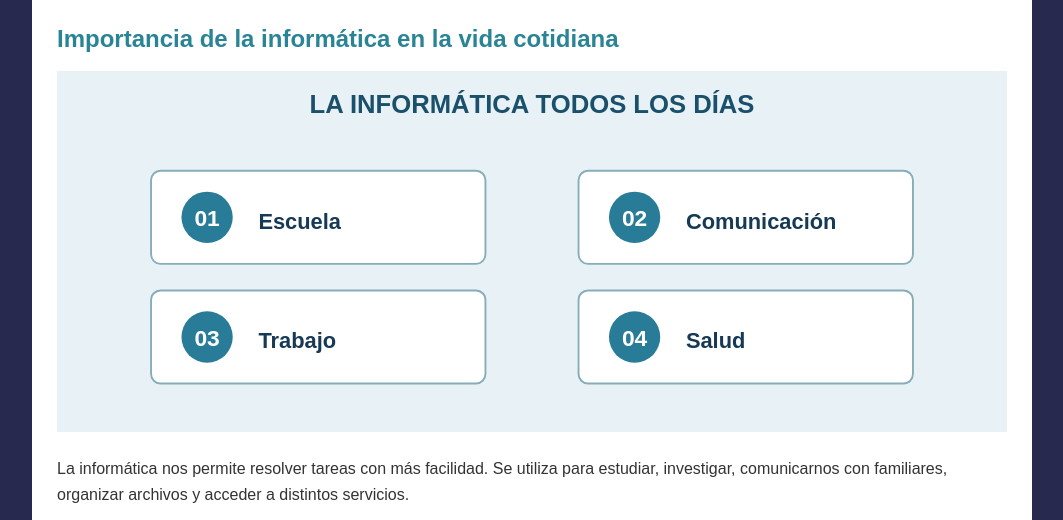
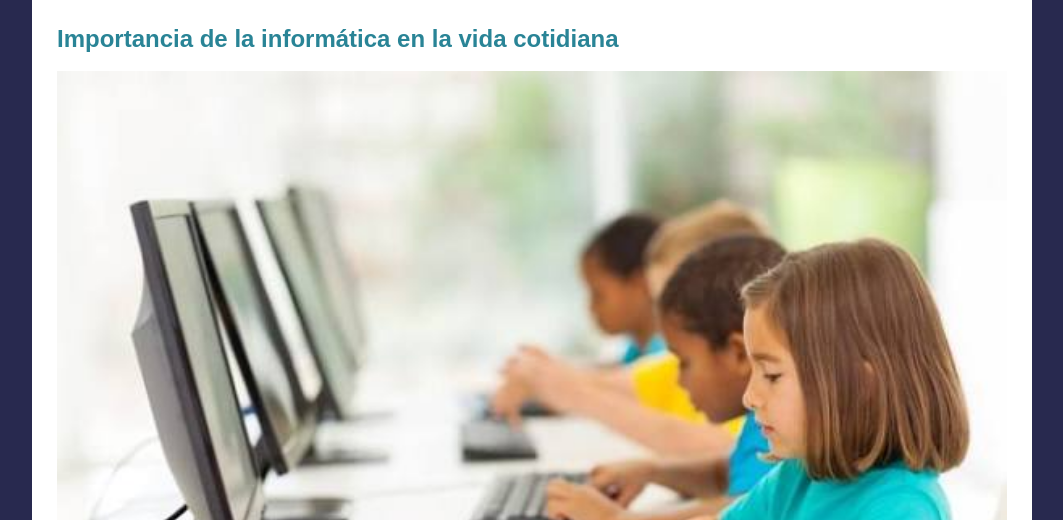
Before and after one commit to soycristianortega-hub/sitiowebinformatica2, a plain HTML site: page vida-cotidiana.html in a window 1280 px wide. Shown: the part 213-733 px from the top of the page, without its empty margins (108-1171 px from the left). Drawn offline with Linux system fonts and the light colour scheme.

Commit message:
Corregir rutas de fotos JPG ubicadas en raiz para vida-cotidiana.html

```diff
--- a/vida-cotidiana.html
+++ b/vida-cotidiana.html
@@ -23,7 +23,7 @@
 </nav>
     <main id="contenido" class="contenido">
         <h2 class="titulo">Importancia de la informática en la vida cotidiana</h2>
-<img src="imagenes/IMG_8845.JPG.jpeg" onerror="this.onerror=null;this.src='imagenes/vida.svg'" class="imagen-seccion img-fluid mb-4" alt="Usos de la informática en la escuela, la comunicación, el trabajo y la salud">
+<img src="IMG_8845.JPG.jpeg" onerror="this.onerror=null;this.src='imagenes/vida.svg'" class="imagen-seccion img-fluid mb-4" alt="Usos de la informática en la escuela, la comunicación, el trabajo y la salud">
 <p>La informática nos permite resolver tareas con más facilidad. Se utiliza para estudiar, investigar, comunicarnos con familiares, organizar archivos y acceder a distintos servicios.</p>
 <div class="row g-3"><div class="col-12 col-md-6"><h3 class="subtitulo">En la escuela</h3><p>Ayuda a buscar información, elaborar trabajos, crear presentaciones y tomar clases en línea.</p></div><div class="col-12 col-md-6"><h3 class="subtitulo">En casa y el trabajo</h3><p>Sirve para enviar mensajes, comprar productos, llevar cuentas, preparar documentos y realizar reuniones.</p></div></div>
 <h3 class="subtitulo mt-3">Comparte tu opinión</h3><p>Este formulario es únicamente una demostración para la materia. <strong>No envía ni almacena información.</strong> Puedes usar datos de ejemplo.</p>
```
